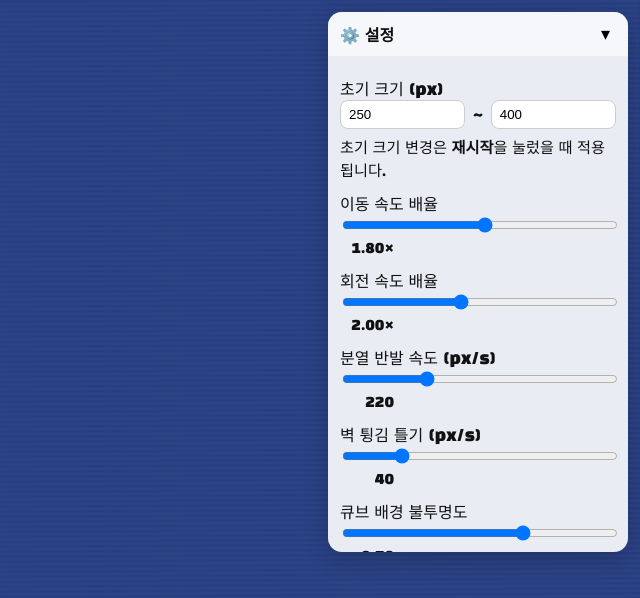
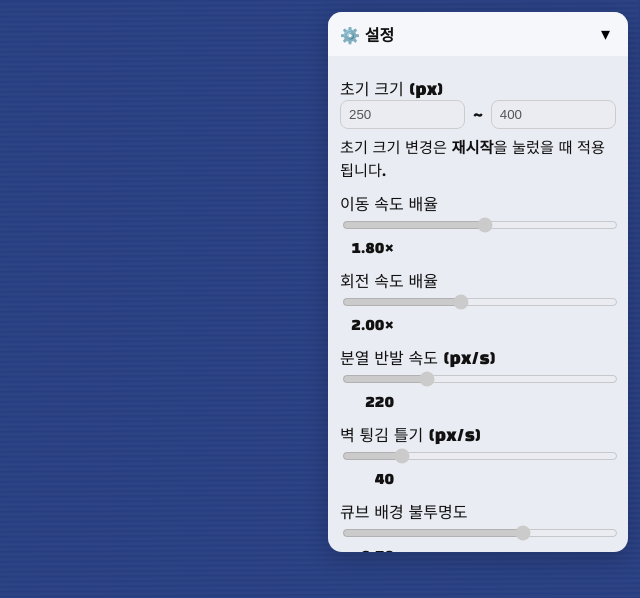
Before and after one commit to ironhiro/bungodduk, a Next.js app: page / in a window 1280 px wide. Shown: the top 598 px of the page, without its empty margins (640-1280 px from the left). Built offline with nearby package versions, Linux system fonts and the light colour scheme.

Commit message:
Fixed: Update README.md and disable settings when glitch

```diff
--- a/app/page.tsx
+++ b/app/page.tsx
@@ -7,42 +7,70 @@ import { CubeField, CubeFieldRef, CubeConfig } from "@/components/CubeField";
 import SettingsPanel from "@/components/SettingsPanel";
 import "@/styles/cube.css";
 
-export default function Page(){
-  const [cfg,setCfg] = useState<CubeConfig>({
-    sizeMin: 250, sizeMax: 400,
-    speedMul: 1.8, rotMul: 2.0,
-    splitDeflect: 220, bounceDeflect: 40,
-    cubeAlpha: 0.7, glitchMs: 5000
+export default function Page() {
+  const [cfg, setCfg] = useState<CubeConfig>({
+    sizeMin: 250,
+    sizeMax: 400,
+    speedMul: 1.8,
+    rotMul: 2.0,
+    splitDeflect: 220,
+    bounceDeflect: 40,
+    cubeAlpha: 0.7,
+    glitchMs: 5_000,
   });
-  const [panelOpen,setPanelOpen]=useState(true);
+  const [panelOpen, setPanelOpen] = useState(true);
+  const [glitching, setGlitching] = useState(false);
   const fieldRef = useRef<CubeFieldRef>(null);
 
   const onCreated = useCallback(({ scene }: { scene: THREE.Scene }) => {
     scene.background = new THREE.Color("#273e81");
   }, []);
 
+  const handleGlitchChange = useCallback((isGlitching: boolean) => {
+    setGlitching(isGlitching);
+  }, []);
+
   return (
     <>
-      <Canvas orthographic dpr={[1, Math.min(2, typeof window!=="undefined"? window.devicePixelRatio:1)]} style={{position:"fixed", inset:0}} onCreated={onCreated}>
+      <Canvas
+        orthographic
+        dpr={[1, Math.min(2, typeof window !== "undefined" ? window.devicePixelRatio : 1)]}
+        style={{ position: "fixed", inset: 0 }}
+        onCreated={onCreated}
+      >
         <ResponsiveOrtho />
         <Suspense fallback={null}>
-          <CubeField ref={fieldRef} config={cfg} />
+          <CubeField
+            ref={fieldRef}
+            config={cfg}
+            onGlitchChange={handleGlitchChange}
+          />
         </Suspense>
       </Canvas>
 
       <div id="glitch" aria-hidden="true" />
 
       <SettingsPanel
-        panelOpen={panelOpen} setPanelOpen={setPanelOpen}
-        sizeMin={cfg.sizeMin} setSizeMin={v=>setCfg(s=>({...s,sizeMin:v}))}
-        sizeMax={cfg.sizeMax} setSizeMax={v=>setCfg(s=>({...s,sizeMax:v}))}
-        speedMul={cfg.speedMul} setSpeedMul={v=>setCfg(s=>({...s,speedMul:v}))}
-        rotMul={cfg.rotMul} setRotMul={v=>setCfg(s=>({...s,rotMul:v}))}
-        splitDeflect={cfg.splitDeflect} setSplitDeflect={v=>setCfg(s=>({...s,splitDeflect:v}))}
-        bounceDeflect={cfg.bounceDeflect} setBounceDeflect={v=>setCfg(s=>({...s,bounceDeflect:v}))}
-        cubeAlpha={cfg.cubeAlpha} setCubeAlpha={v=>setCfg(s=>({...s,cubeAlpha:v}))}
-        glitchSec={cfg.glitchMs/1000} setGlitchSec={sec=>setCfg(s=>({...s,glitchMs: Math.floor(sec*1000)}))}
-        onReset={()=> fieldRef.current?.reset()}
+        panelOpen={panelOpen}
+        setPanelOpen={setPanelOpen}
+        disabled={glitching}
+        sizeMin={cfg.sizeMin}
+        setSizeMin={(v) => setCfg((s) => ({ ...s, sizeMin: v }))}
+        sizeMax={cfg.sizeMax}
+        setSizeMax={(v) => setCfg((s) => ({ ...s, sizeMax: v }))}
+        speedMul={cfg.speedMul}
+        setSpeedMul={(v) => setCfg((s) => ({ ...s, speedMul: v }))}
+        rotMul={cfg.rotMul}
+        setRotMul={(v) => setCfg((s) => ({ ...s, rotMul: v }))}
+        splitDeflect={cfg.splitDeflect}
+        setSplitDeflect={(v) => setCfg((s) => ({ ...s, splitDeflect: v }))}
+        bounceDeflect={cfg.bounceDeflect}
+        setBounceDeflect={(v) => setCfg((s) => ({ ...s, bounceDeflect: v }))}
+        cubeAlpha={cfg.cubeAlpha}
+        setCubeAlpha={(v) => setCfg((s) => ({ ...s, cubeAlpha: v }))}
+        glitchSec={cfg.glitchMs / 1_000}
+        setGlitchSec={(sec) => setCfg((s) => ({ ...s, glitchMs: Math.floor(sec * 1_000) }))}
+        onReset={() => fieldRef.current?.reset()}
       />
     </>
   );
--- a/components/CubeField.tsx
+++ b/components/CubeField.tsx
@@ -42,13 +42,14 @@ export interface CubeFieldRef {
 
 interface CubeFieldProps {
   readonly config: CubeConfig;
+  readonly onGlitchChange?: (glitching: boolean) => void;
 }
 
 // Module-level state
 let idSeq = 1;
 
 export const CubeField = forwardRef<CubeFieldRef, CubeFieldProps>(
-  function CubeField({ config }, ref) {
+  function CubeField({ config, onGlitchChange }, ref) {
     const { size: viewport, clock } = useThree();
     const { width: W, height: H } = viewport;
 
@@ -215,6 +216,7 @@ export const CubeField = forwardRef<CubeFieldRef, CubeFieldProps>(
       // Trigger glitch effect if any cube is too small
       if (!glitchingRef.current && next.some((c) => c.size <= MIN_SIZE)) {
         glitchingRef.current = true;
+        onGlitchChange?.(true);
         cubesRef.current = [];
         setIds([]);
 
@@ -231,6 +233,7 @@ export const CubeField = forwardRef<CubeFieldRef, CubeFieldProps>(
           cubesRef.current = [seed];
           setIds([seed.id]);
           glitchingRef.current = false;
+          onGlitchChange?.(false);
         }, config.glitchMs);
         return;
       }
--- a/components/SettingsPanel.tsx
+++ b/components/SettingsPanel.tsx
@@ -1,22 +1,33 @@
 "use client";
 import React, { useEffect, useMemo, useRef, useState } from "react";
 
-type Props = {
-  panelOpen: boolean; setPanelOpen: (v:boolean)=>void;
-  sizeMin:number; setSizeMin:(n:number)=>void;
-  sizeMax:number; setSizeMax:(n:number)=>void;
-  speedMul:number; setSpeedMul:(n:number)=>void;
-  rotMul:number; setRotMul:(n:number)=>void;
-  splitDeflect:number; setSplitDeflect:(n:number)=>void;
-  bounceDeflect:number; setBounceDeflect:(n:number)=>void;
-  cubeAlpha:number; setCubeAlpha:(n:number)=>void;
-  glitchSec:number; setGlitchSec:(n:number)=>void;
-  onReset:()=>void;
-};
+interface Props {
+  panelOpen: boolean;
+  setPanelOpen: (v: boolean) => void;
+  disabled?: boolean;
+  sizeMin: number;
+  setSizeMin: (n: number) => void;
+  sizeMax: number;
+  setSizeMax: (n: number) => void;
+  speedMul: number;
+  setSpeedMul: (n: number) => void;
+  rotMul: number;
+  setRotMul: (n: number) => void;
+  splitDeflect: number;
+  setSplitDeflect: (n: number) => void;
+  bounceDeflect: number;
+  setBounceDeflect: (n: number) => void;
+  cubeAlpha: number;
+  setCubeAlpha: (n: number) => void;
+  glitchSec: number;
+  setGlitchSec: (n: number) => void;
+  onReset: () => void;
+}
 
-export default function SettingsPanel(p:Props){
-  const bodyRef = useRef<HTMLDivElement|null>(null);
-  const [warn,setWarn]=useState("");
+export default function SettingsPanel(p: Props) {
+  const bodyRef = useRef<HTMLDivElement | null>(null);
+  const [warn, setWarn] = useState("");
+  const isDisabled = p.disabled ?? false;
 
   const allowMax = useMemo(()=>{
     const pad=24; const w = typeof window!=="undefined"? window.innerWidth:1200;
@@ -55,6 +66,7 @@ export default function SettingsPanel(p:Props){
         <button id="panelToggle" aria-expanded={p.panelOpen} onClick={()=>p.setPanelOpen(!p.panelOpen)}>{p.panelOpen? "▾":"▸"}</button>
       </header>
       <div className="panel__body panel-collapsible expanded" id="panelBody" ref={bodyRef}>
+        <fieldset disabled={isDisabled} style={{ border: "none", padding: 0, margin: 0 }}>
           <div className="field">
             <label>초기 크기 (px)</label>
             <div className="row">
@@ -103,8 +115,11 @@ export default function SettingsPanel(p:Props){
           </div>
 
           <div className="panel__actions">
-          <button id="btnReset" disabled={!ok} onClick={p.onReset}>초기화/재시작</button>
+            <button id="btnReset" disabled={!ok || isDisabled} onClick={p.onReset}>
+              {isDisabled ? "글리치 중..." : "초기화/재시작"}
+            </button>
           </div>
+        </fieldset>
       </div>
     </aside>
   );
--- a/lib/makeFaceCanvasTexture.ts
+++ b/lib/makeFaceCanvasTexture.ts
@@ -90,7 +90,7 @@ export async function makeFaceCanvasTextureAsync(
   // Calculate font size
   const lineHeight = (fs: number) => fs * LINE_HEIGHT_MULTIPLIER;
   const setFont = (fs: number) => {
-    ctx.font = `900 ${fs}px ${family}`;
+    ctx.font = `950 ${fs}px ${family}`;
   };
 
   ctx.textBaseline = "alphabetic";
```
Also changed, not shown: 1 other file (tests, documents, lock files or other folders). Lines whose indentation alone changed are shown as unchanged.
